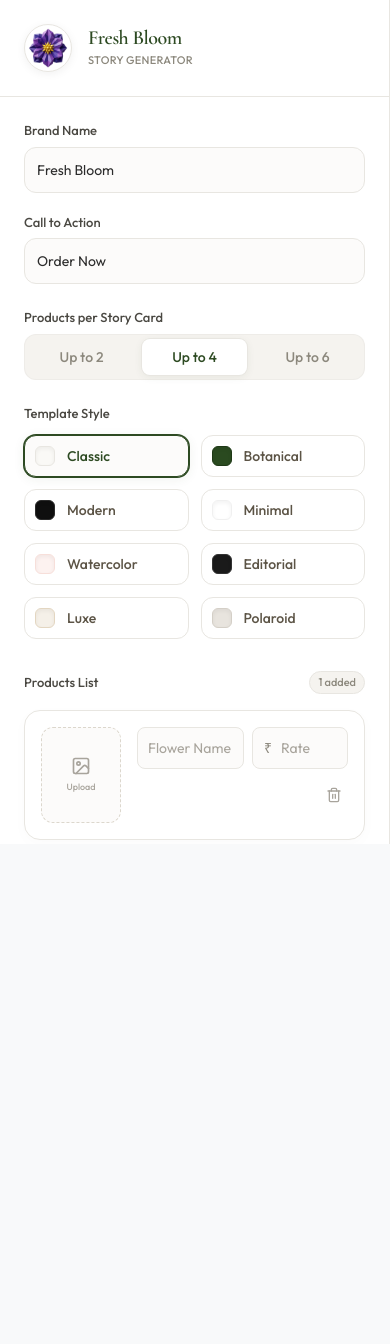
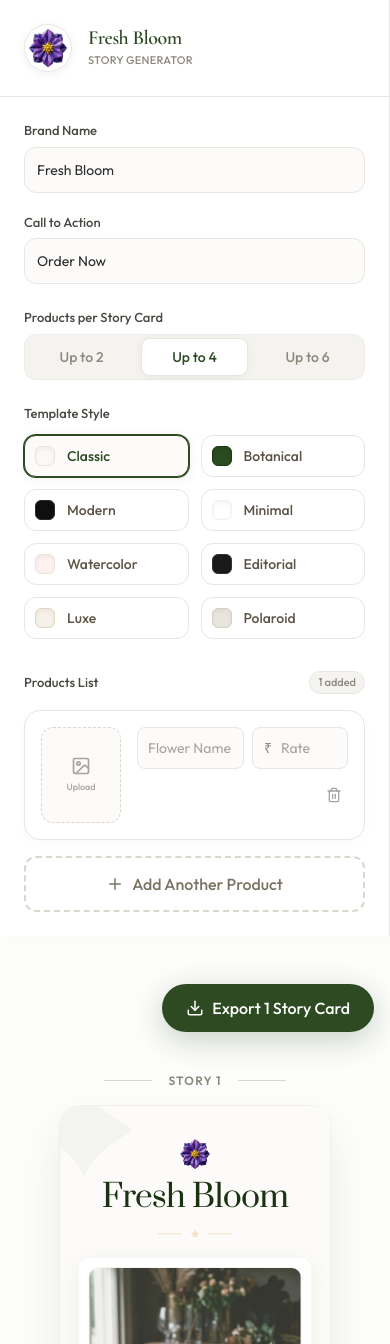
Before and after one commit to 9Logics/Custom-Floral-Story-Maker-for-Personal-Business, a React (Vite) app: page / in a window 390 px wide. Shown: the top 1344 px of the page. Before the commit the page ends 844 px from the top, so only its background shows below. Built offline with nearby package versions, Linux system fonts and the light colour scheme; a web font is replaced by a local one.

Commit message:
Fix mobile layout scrolling issue

```diff
--- a/src/App.jsx
+++ b/src/App.jsx
@@ -118,7 +118,7 @@ function App() {
   const productPages = chunkProducts(products, productsPerCard);
 
   return (
-    <div className="h-screen flex flex-col md:flex-row relative z-0 bg-[#fdfdfc] text-[#2c2c2c] overflow-hidden">
+    <div className="flex flex-col md:flex-row min-h-screen md:h-screen relative z-0 bg-[#fdfdfc] text-[#2c2c2c] md:overflow-hidden">
       <Background />
       <CardForm
         products={products}
@@ -144,7 +144,7 @@ function App() {
       />
 
       {/* Right Side - Previews */}
-      <div id="preview-pane" className="flex-1 overflow-y-auto p-8 md:p-12 relative flex flex-col items-center custom-scrollbar scroll-smooth">
+      <div id="preview-pane" className="flex-1 md:overflow-y-auto p-4 py-12 md:p-12 relative flex flex-col items-center custom-scrollbar scroll-smooth">
 
         {/* Floating Export Button */}
         <div className="sticky top-6 z-50 mb-10 self-end">
```
